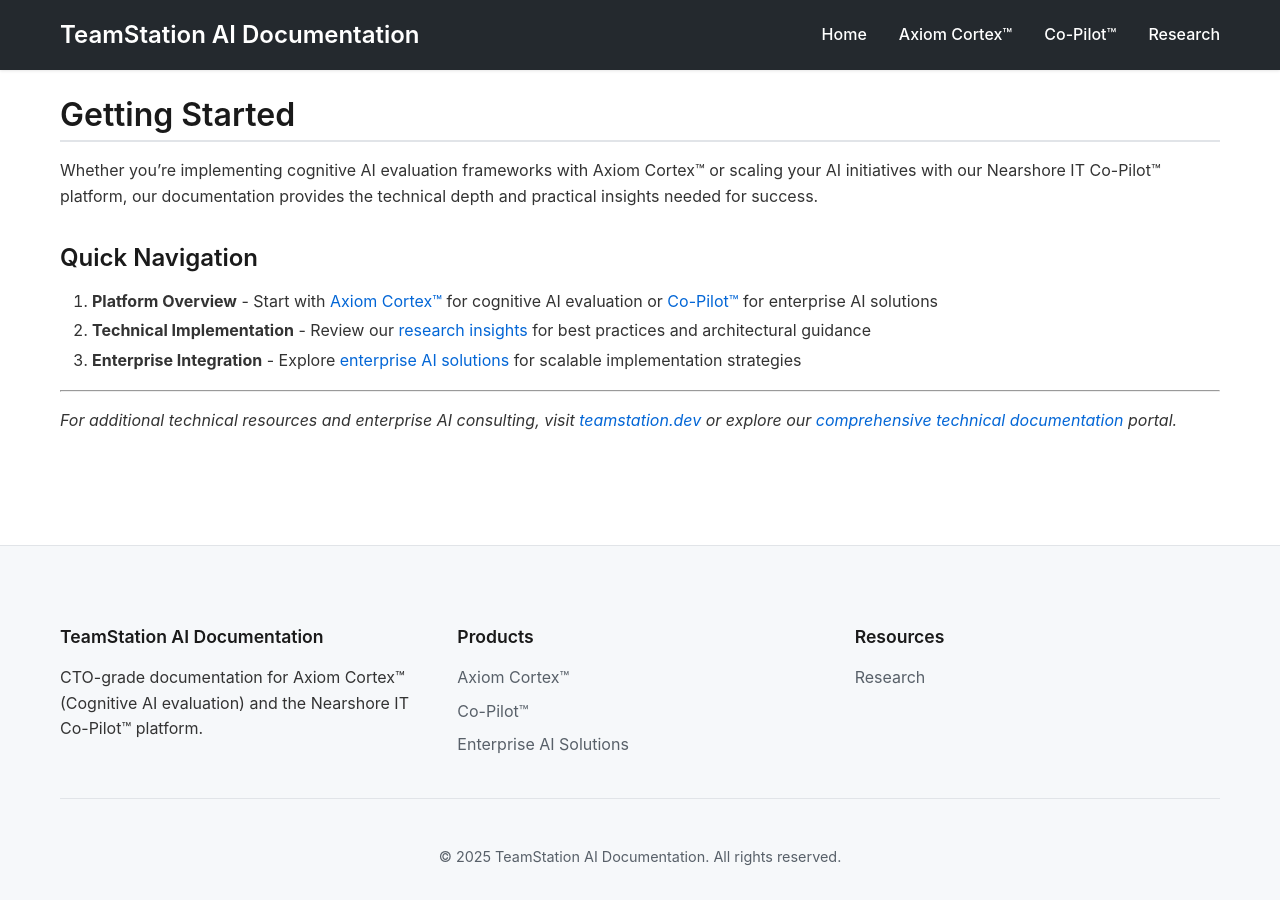
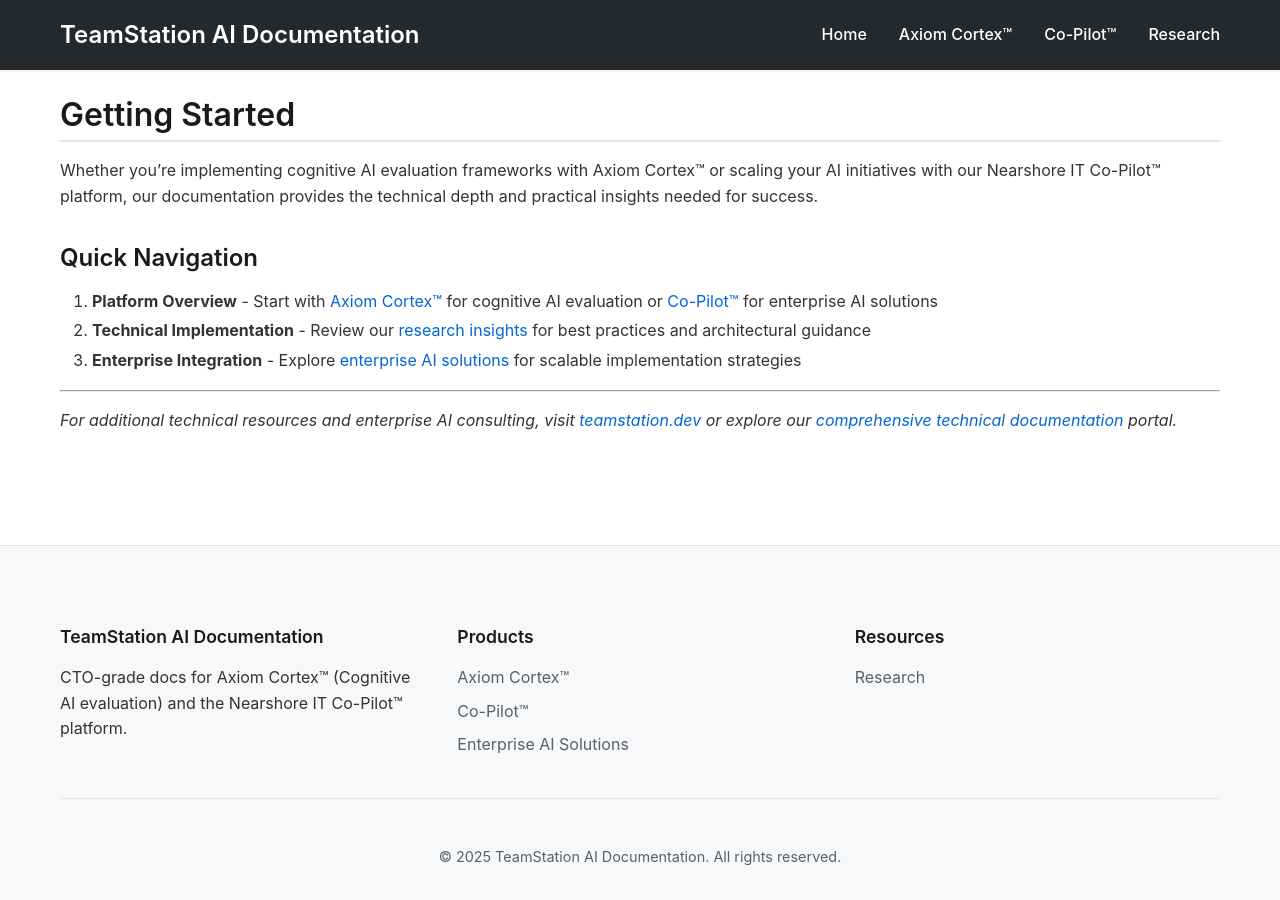
Before and after one commit to TeamStation-AI/docs, a Jekyll site: the page built from home.md, in a window 1280 px wide and 900 px high, scrolled down 1299 px. Built offline with Jekyll 4.4.1, drawn with Linux system fonts in a browser that asks for light colours; some of the changed lines change nothing that is shown.

Commit message:
Revise Jekyll config for TeamStation AI Docs

```diff
--- a/_config.yml
+++ b/_config.yml
@@ -1,32 +1,33 @@
-# Jekyll Configuration for TeamStation AI Docs (GitHub Pages project site)
+# TeamStation AI — Documentation Site (Jekyll)
+# Canonical host: https://docs.teamstation.dev
 
 title: "TeamStation AI Documentation"
-description: "CTO-grade documentation for Axiom Cortex™ (Cognitive AI evaluation) and the Nearshore IT Co-Pilot™ platform."
+description: "CTO-grade docs for Axiom Cortex™ (Cognitive AI evaluation) and the Nearshore IT Co-Pilot™ platform."
 
-# IMPORTANT for GitHub Pages project sites:
-url: "https://teamstation-ai.github.io"   # org/user site URL
-baseurl: "/docs"                           # repo name prefixed with /
+# IMPORTANT: custom domain canonicals
+url: "https://docs.teamstation.dev"   # full origin
+baseurl: ""                            # empty because we’re on the root of the subdomain
 
 # Build settings
 markdown: kramdown
 highlighter: rouge
 kramdown:
-  input: GFM          # GitHub Flavored Markdown (makes links render reliably)
+  input: GFM
   hard_wrap: false
   auto_ids: true
 
-# Plugins supported by GitHub Pages
+# GitHub Pages–safe plugins
 plugins:
   - jekyll-feed
   - jekyll-sitemap
   - jekyll-seo-tag
 
-# Sass settings
+# Sass
 sass:
   sass_dir: _sass
   style: compressed
 
-# Collections (keep Axiom Cortex pages grouped)
+# Collections
 collections:
   axiom_cortex:
     output: true
@@ -37,12 +38,6 @@
 
 # Defaults
 defaults:
-  - scope:
-      path: ""
-      type: "posts"
-    values:
-      layout: "page"
-      author: "TeamStation AI"
   - scope:
       path: ""
       type: "pages"
@@ -64,15 +59,13 @@
       author: "TeamStation AI"
       section: "co-pilot"
 
-# SEO (jekyll-seo-tag uses this)
+# SEO / social hints
 seo:
   type: Organization
   name: TeamStation AI
   links:
     - https://teamstation.dev
     - https://github.com/TeamStation-AI
-
-# Social profile hints
 social:
   type: Organization
   name: TeamStation AI
@@ -80,10 +73,8 @@
     - https://teamstation.dev
     - https://github.com/TeamStation-AI
 
-# Permalinks
+# Permalinks & includes
 permalink: pretty
-
-# Include/Exclude
 include:
   - robots.txt
   - humans.txt
```
